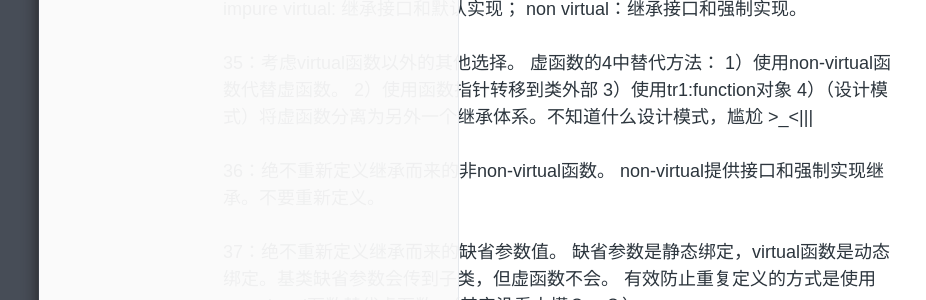
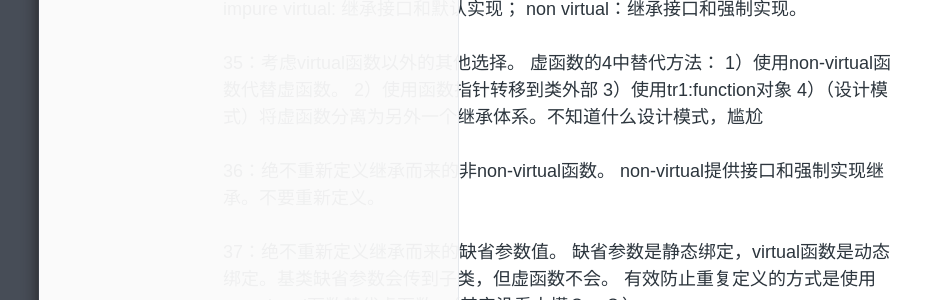
Before and after one commit to xnzaa/xnzaa.github.io, a Jekyll site: the page built from _posts/2016-04-05-《Effective C++》读书笔记.md, in a window 1280 px wide. Shown: the part 3936-4236 px from the top of the page, without its empty margins (81-1007 px from the left). Built offline with Jekyll 4.4.1, drawn with Linux system fonts in a browser that asks for light colours; comment, search, counter and statistics services are not loaded.

Commit message:
调试effective c++

```diff
--- a/_posts/2016-04-05-《Effective C++》读书笔记.md
+++ b/_posts/2016-04-05-《Effective C++》读书笔记.md
@@ -117,7 +117,7 @@ non virtual：继承接口和强制实现。
 1）使用non-virtual函数代替虚函数。
 2）使用函数指针转移到类外部
 3）使用tr1:function对象
-4）（设计模式）将虚函数分离为另外一个继承体系。不知道什么设计模式，尴尬 >_<|||
+4）（设计模式）将虚函数分离为另外一个继承体系。不知道什么设计模式，尴尬
 
 36：绝不重新定义继承而来的非non-virtual函数。 non-virtual提供接口和强制实现继承。不要重新定义。
 
@@ -206,6 +206,7 @@ C++标准库包含C99标准、STL、iostream、locales、TR1中智能指针和
 毛主席说：Boost是个好东西。不过在中国特色下，国外网站真的好难进呀(→_→)
 
 ## 结束
+
 花了2个星期的终于写完了笔记，这样的效率，我不知道该哭还是该高兴。距离第一次看《Effective C++》有一个月了吧!第二遍读，除了前几章，几乎是没有印象！好尴尬~ 尤其是模板编程的部分，由于实际使用少之又少，依然感觉晦涩难懂！感觉整篇文章下来用词都好“官方”呀，不接地气！缺少了自己的观点，缺少了几分的挑逗。
 
 番外话：读研大半年了，确实看到了很多大神，大家都很厉害，整体水平较本科同学上升了一个大台阶。但总觉得不对，总觉得缺少本科时的“精英文化”。可能是大家效率高，都在悄悄的学习吧，机智的我早已看穿一切，但是我的基础差呀！感觉这样下去要找不到工作了。╯ω╰
```
